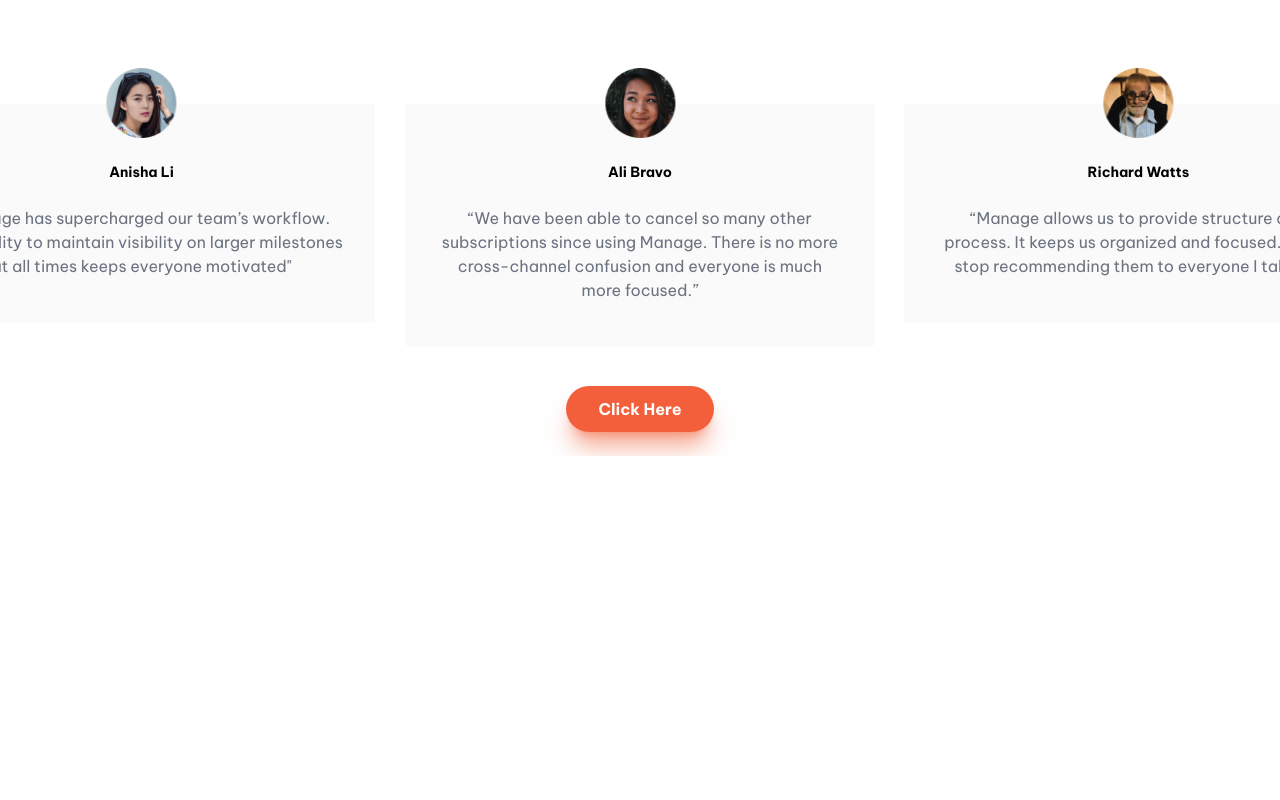
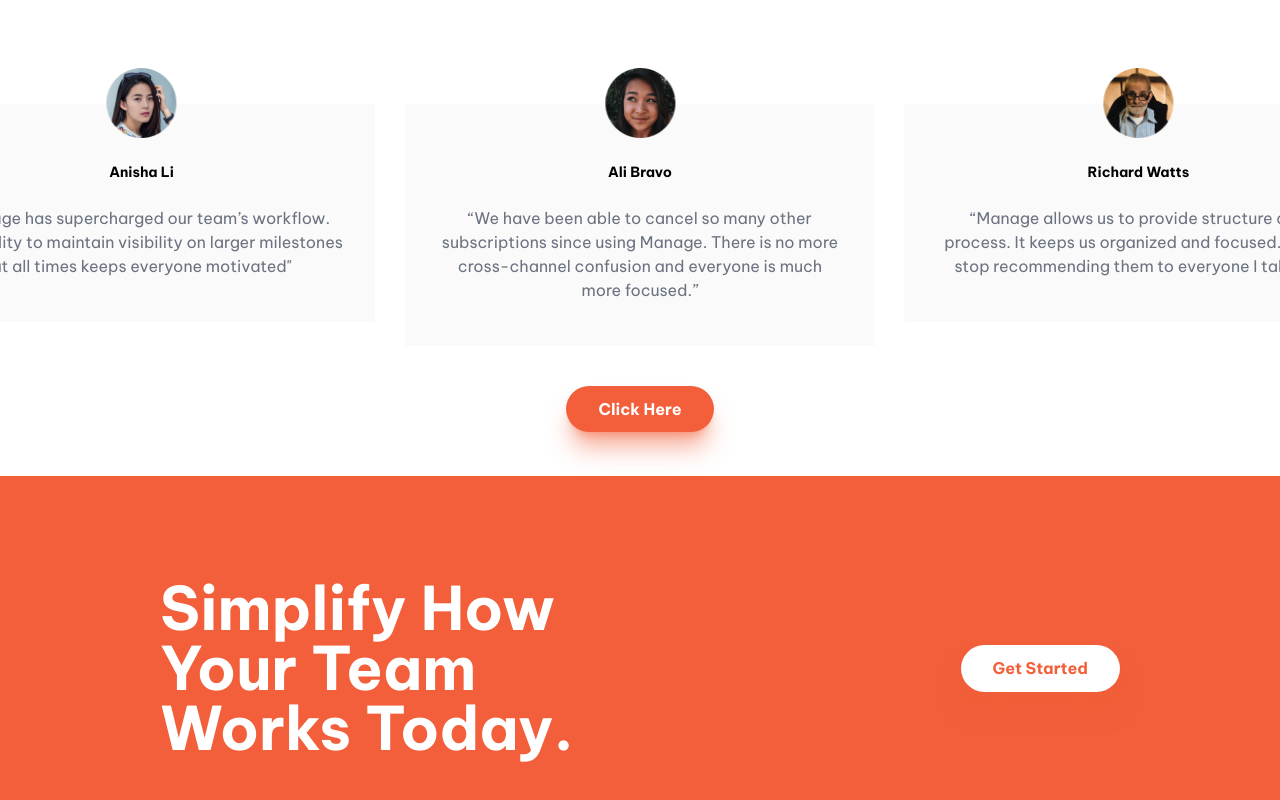
Before and after one commit to noman-e-jawad/next-tailwind, a Next.js app: page / in a window 1280 px wide. Shown: the part 1160-1960 px from the top of the page. Before the commit the page ends 1616 px from the top, so only its background shows below. Built offline with nearby package versions, Linux system fonts and the light colour scheme.

Commit message:
cta completed

```diff
--- a/pages/index.js
+++ b/pages/index.js
@@ -2,13 +2,15 @@ import Head from "next/head";
 import Image from "next/image";
 import Features from "../src/components/Features";
 import Testimonial from "../src/components/Testimonial";
+import CTA from "../src/components/CTA";
 import styles from "../styles/Home.module.css";
 
 export default function Home() {
   return (
     <div>
-      <Features></Features>
+      <Features />
       <Testimonial />
+      <CTA />
     </div>
   );
 }
--- a/src/components/CTA.jsx
+++ b/src/components/CTA.jsx
@@ -1,7 +1,10 @@
 import React from "react";
 
 const CTA = () => {
-  return <div>CTA</div>;
+  return <section className="container-fluid bg-primary-red h-96 flex flex-col justify-center items-center px-10 gap-5 mt-5 md:flex-row md:justify-between md:px-40">
+    <h2 className="banner-heading text-white md:w-1/2 md:text-left">Simplify how your team works today.</h2>
+    <button className="button-primary bg-white text-primary-red">Get Started</button>
+  </section>;
 };
 
 export default CTA;
--- a/styles/globals.css
+++ b/styles/globals.css
@@ -12,7 +12,7 @@
   .fluid {
     @apply px-6 md:px-24 lg:px-40 lg:w-9/12;
   }
-  .bannner-heading {
+  .banner-heading {
     @apply font-primary font-bold text-4xl capitalize md:text-5xl lg:text-6xl text-primary-blue text-center leading-tight;
   }
   .section-heading {
```
